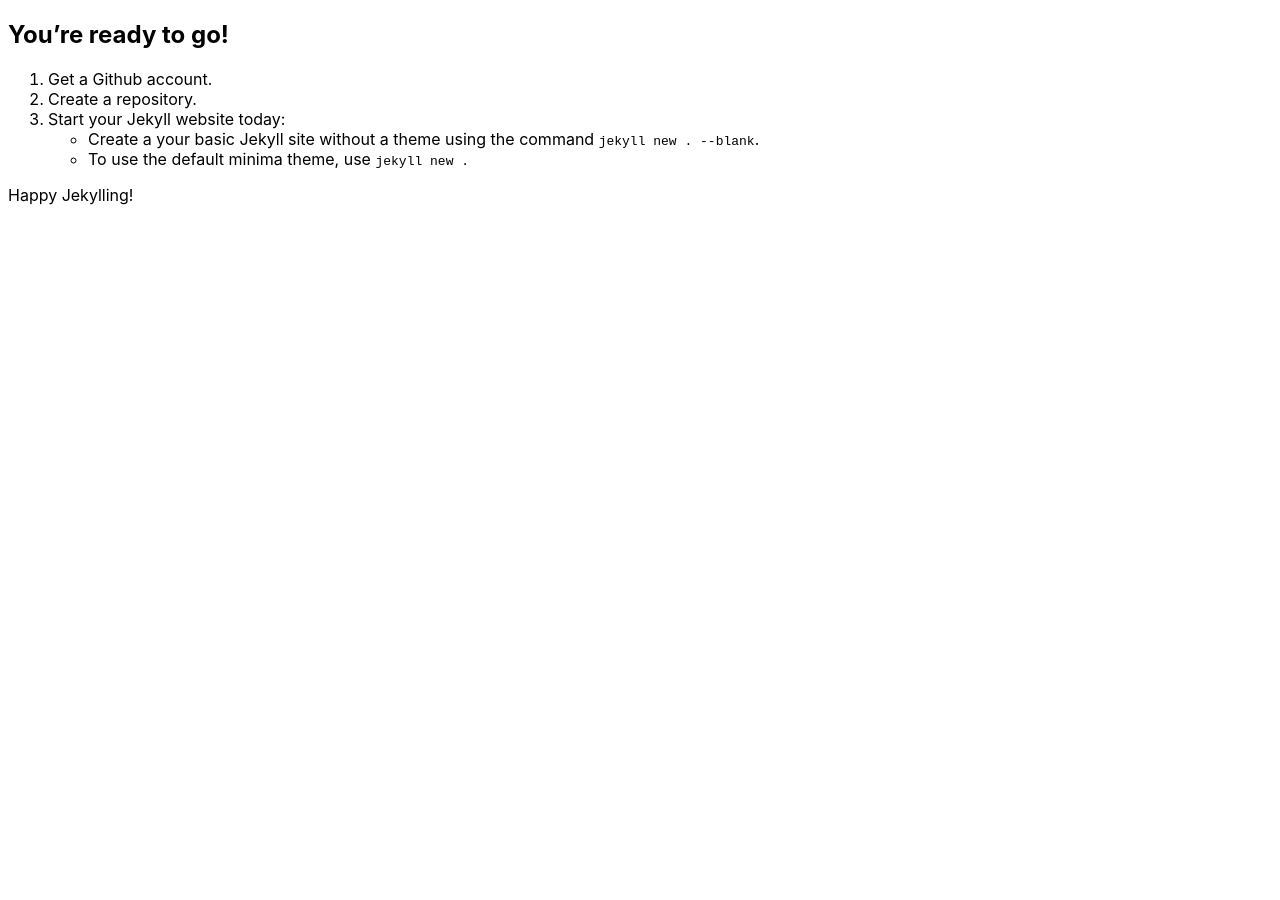
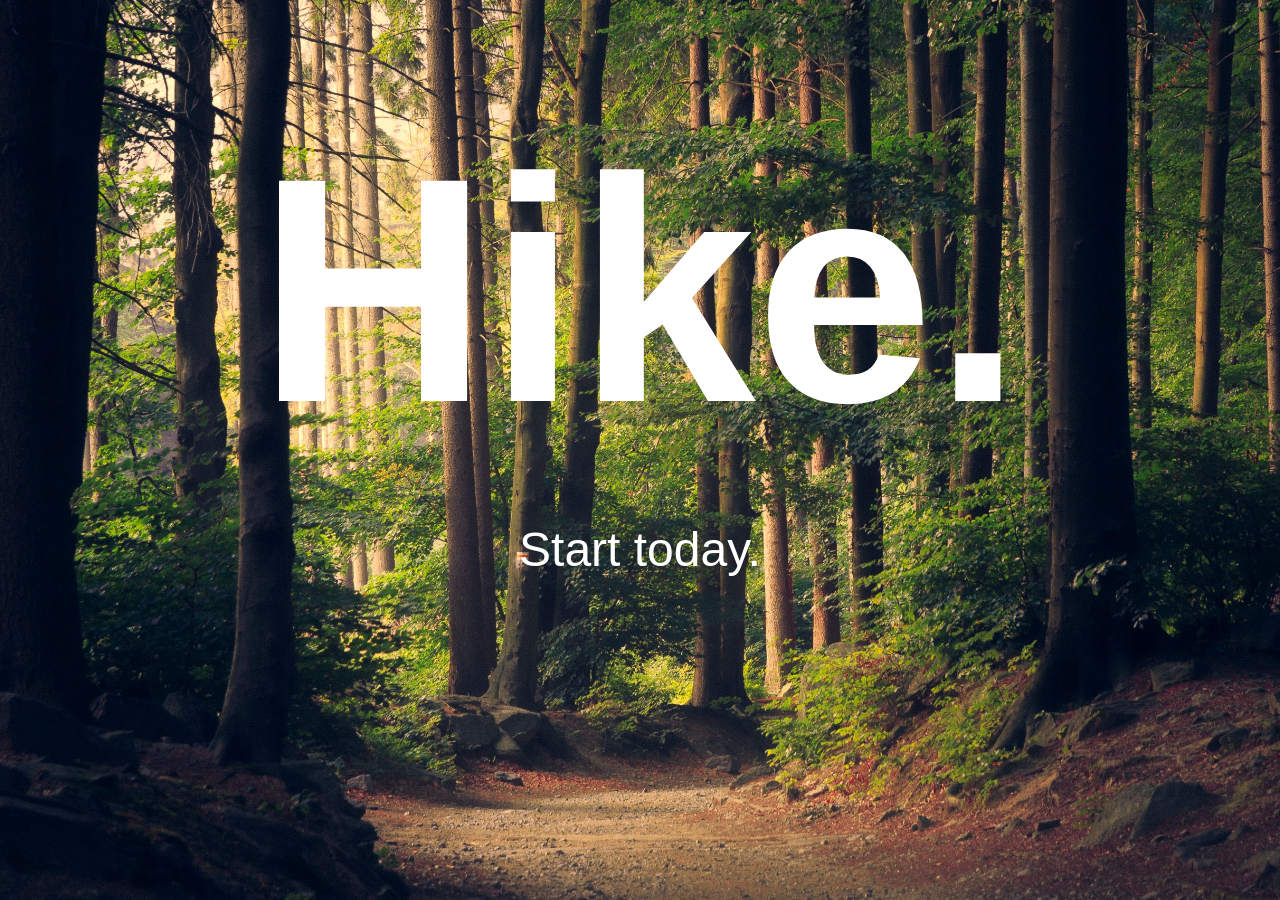
Before and after one commit to cadamini/cadamini.github.io, a Jekyll site: the page built from index.md, in a window 1280 px wide. Built offline with Jekyll 4.4.1, drawn with Linux system fonts in a browser that asks for light colours.

Commit message:
New initial commit

```diff
--- /dev/null
+++ b/Gemfile
@@ -0,0 +1,3 @@
+source "https://rubygems.org"
+
+gem "github-pages"
--- a/_layouts/default.html
+++ b/_layouts/default.html
@@ -7,6 +7,8 @@
     <link rel="stylesheet" href="{{ "/assets/css/main.css" | relative_url }}">
   </head>
   <body>
-    {{ content }}
+    <div class="container">
+      {{ content }}
+    </div>
   </body>
 </html>
--- a/_sass/main.scss
+++ b/_sass/main.scss
@@ -1,9 +1,35 @@
-$backgroundColor: #ffffff;
-$bodyColor: #000000;
-$bodyFont: -apple-system,BlinkMacSystemFont,"Segoe UI",Helvetica,Arial,sans-serif,"Apple Color Emoji","Segoe UI Emoji","Segoe UI Symbol";
+
+html {
+  background: url(/assets/images/lukasz-szmigiel-jFCViYFYcus-unsplash.jpg) no-repeat center center fixed;
+  -webkit-background-size: cover;
+  -moz-background-size: cover;
+  -o-background-size: cover;
+  background-size: cover;
+}
 
 body {
-  background: $backgroundColor;
-  color: $bodyColor;
-  font-family: $bodyFont;
+  margin: 0;
+  color: #white;
+  font-family: 'Dancing', sans-serif;
+  display: flex;
+  justify-content: center;
+  align-items: center;
+  flex-direction: column;
 }
+
+.container {
+  position: absolute;
+  margin: 0 auto;
+  top: 10%;
+  color: white;
+  font-size: 10rem;
+}
+
+h1 {
+  margin: 1rem;
+}
+
+p {
+  font-size: 3rem;
+  text-align: center;
+}
--- a/assets/css/main.scss
+++ b/assets/css/main.scss
@@ -1,4 +1,6 @@
 ---
 ---
 
+@import url(https://fonts.googleapis.com/css?family=Dancing+Script:wght@500&display=swap);
+
 @import "main";
--- a/index.md
+++ b/index.md
@@ -3,12 +3,6 @@ layout: default
 title: "Happy Jekylling!"
 ---
 
-## You're ready to go!
+# Hike.
 
-1. Get a Github account.
-2. Create a repository.
-3. Start your Jekyll website today:
-   - Create a your basic Jekyll site without a theme using the command `jekyll new . --blank`.
-   - To use the default minima theme, use `jekyll new .`
-
-Happy Jekylling!
+Start today.
```
Also changed, not shown: Gemfile.lock (added), assets/images/lukasz-szmigiel-jFCViYFYcus-unsplash.jpg (added).
